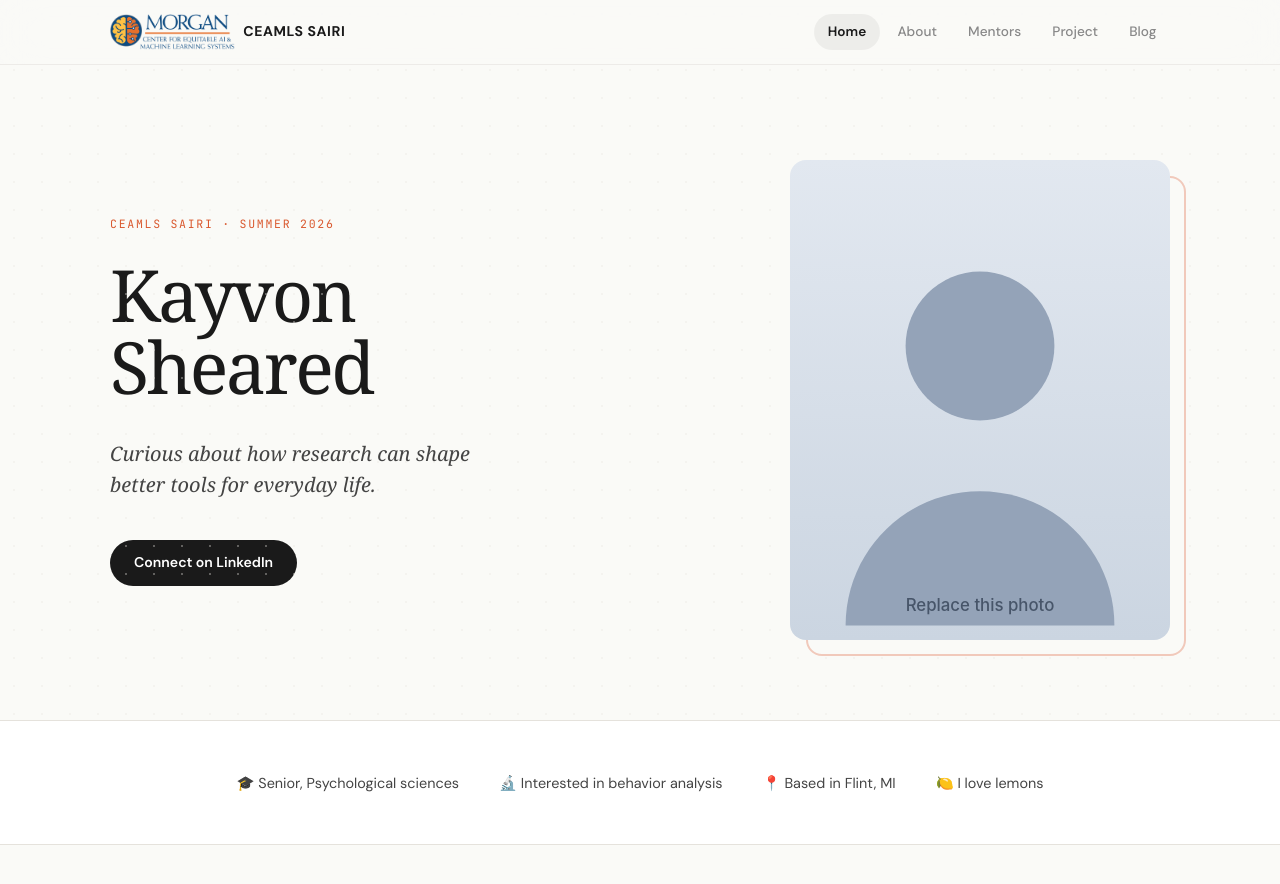
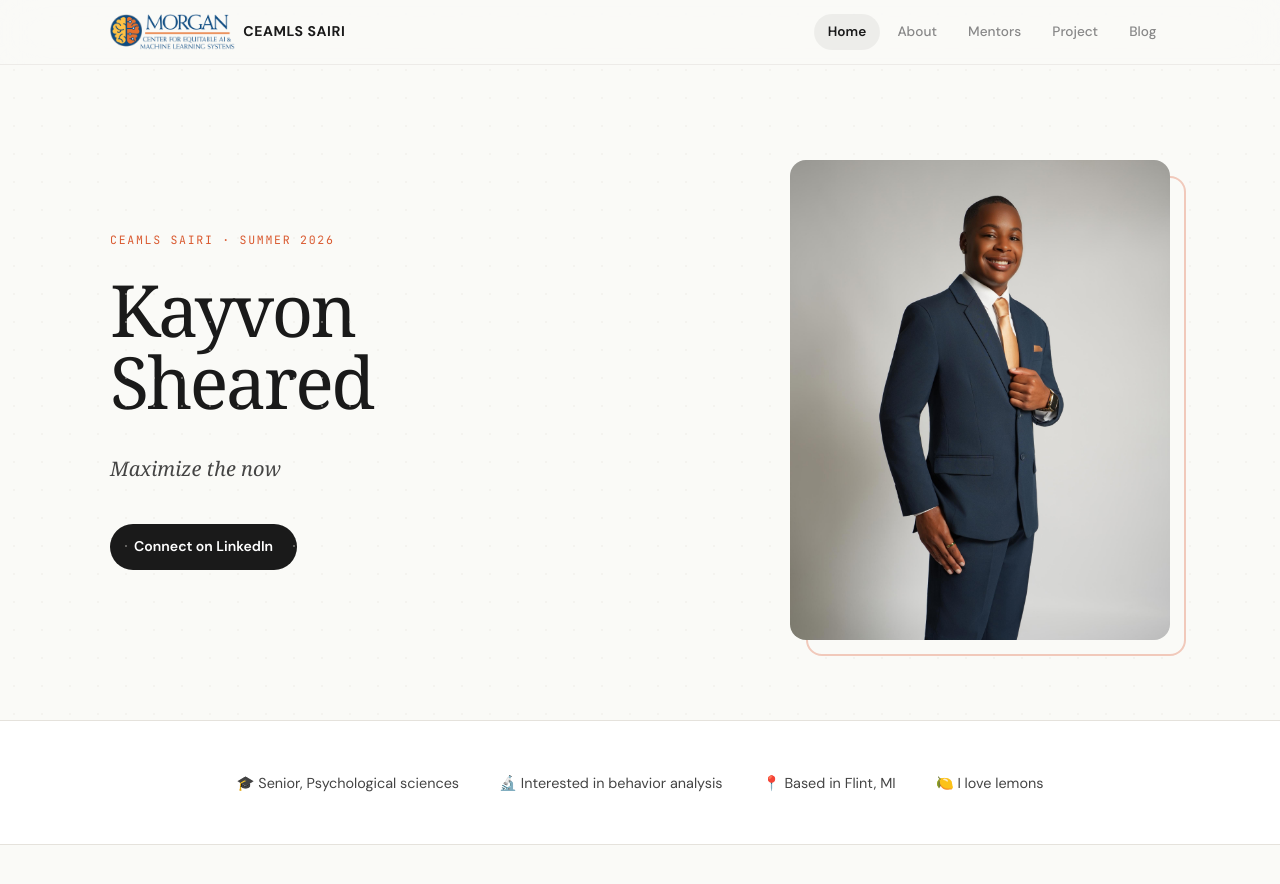
Before and after one commit to shearedk/shearedkceamls26.github.io, a Jekyll site: the page built from index.md, in a window 1280 px wide and 900 px high. Shown: the top 884 px of the window. Built offline with Jekyll 4.4.1, drawn with Linux system fonts in a browser that asks for light colours; some web fonts are replaced.

Commit message:
Update index.md

```diff
--- a/index.md
+++ b/index.md
@@ -4,7 +4,7 @@ title: Home
 display_name: Kayvon Sheared                 # <- shown as the big display name on the hero
 description: My CEAMLS SAIRI Summer Research Site
 
-motto: "Curious about how research can shape better tools for everyday life."
+motto: "Maximize the now"
 
 quick_facts:
   - "🎓 Senior, Psychological sciences"
@@ -13,7 +13,7 @@ quick_facts:
   - "🍋 I love lemons"
 
 linkedin: https://www.linkedin.com/in/kayvon-sheared
-image: /assets/images/profile.svg
+image: assets/images/IMG_6992.jpg
 
 # A "Currently" block — three short status lines for the home page.
 currently:
```
